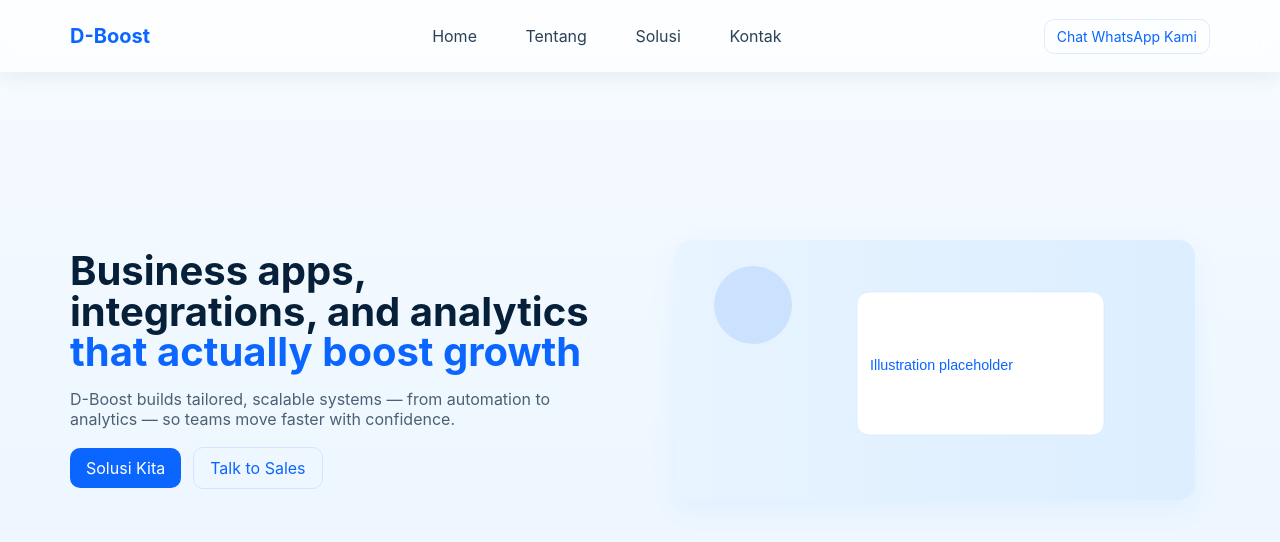
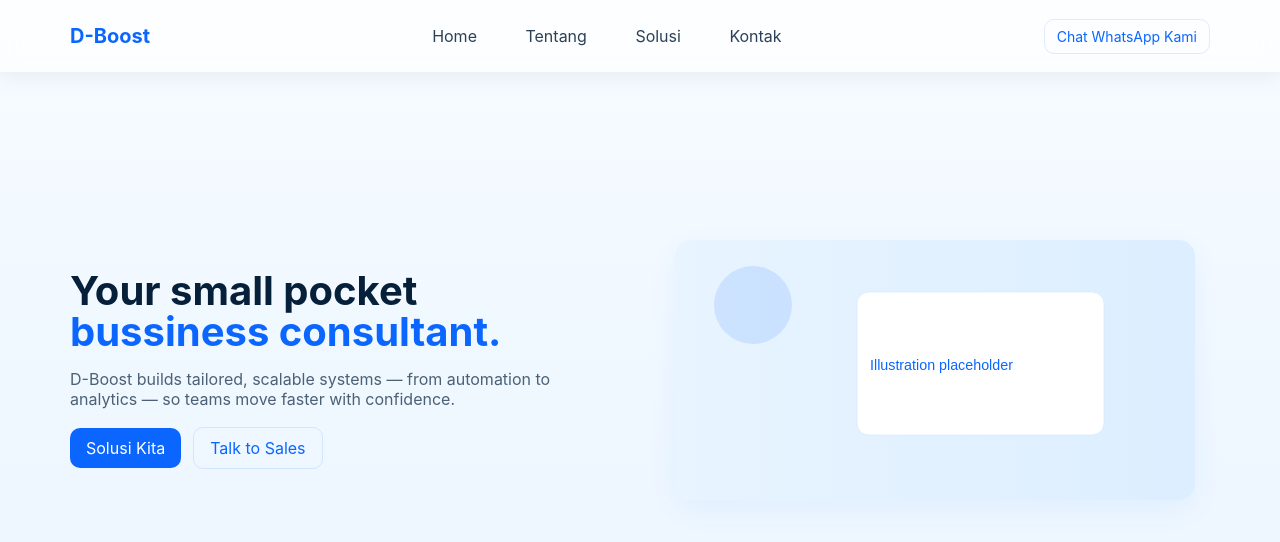
Before and after one commit to snixthinn/dboostweb, a plain HTML site: page index.html in a window 1280 px wide. Shown: the top 542 px of the page. Drawn offline with Linux system fonts and the light colour scheme.

Commit message:
REF: Update index #DONE

```diff
--- a/index.html
+++ b/index.html
@@ -27,7 +27,7 @@
   <section class="hero-large">
     <div class="hero-inner">
       <div class="hero-text">
-        <h1 class="big">Business apps, integrations, and analytics<br/><span class="accent">that actually boost growth</span></h1>
+        <h1 class="big">Your small pocket<br/><span class="accent">bussiness consultant.</span></h1>
         <p class="lead">D-Boost builds tailored, scalable systems — from automation to analytics — so teams move faster with confidence.</p>
         <div class="hero-actions">
           <a class="btn" href="/solutions.html" data-link>Solusi Kita</a>
```
